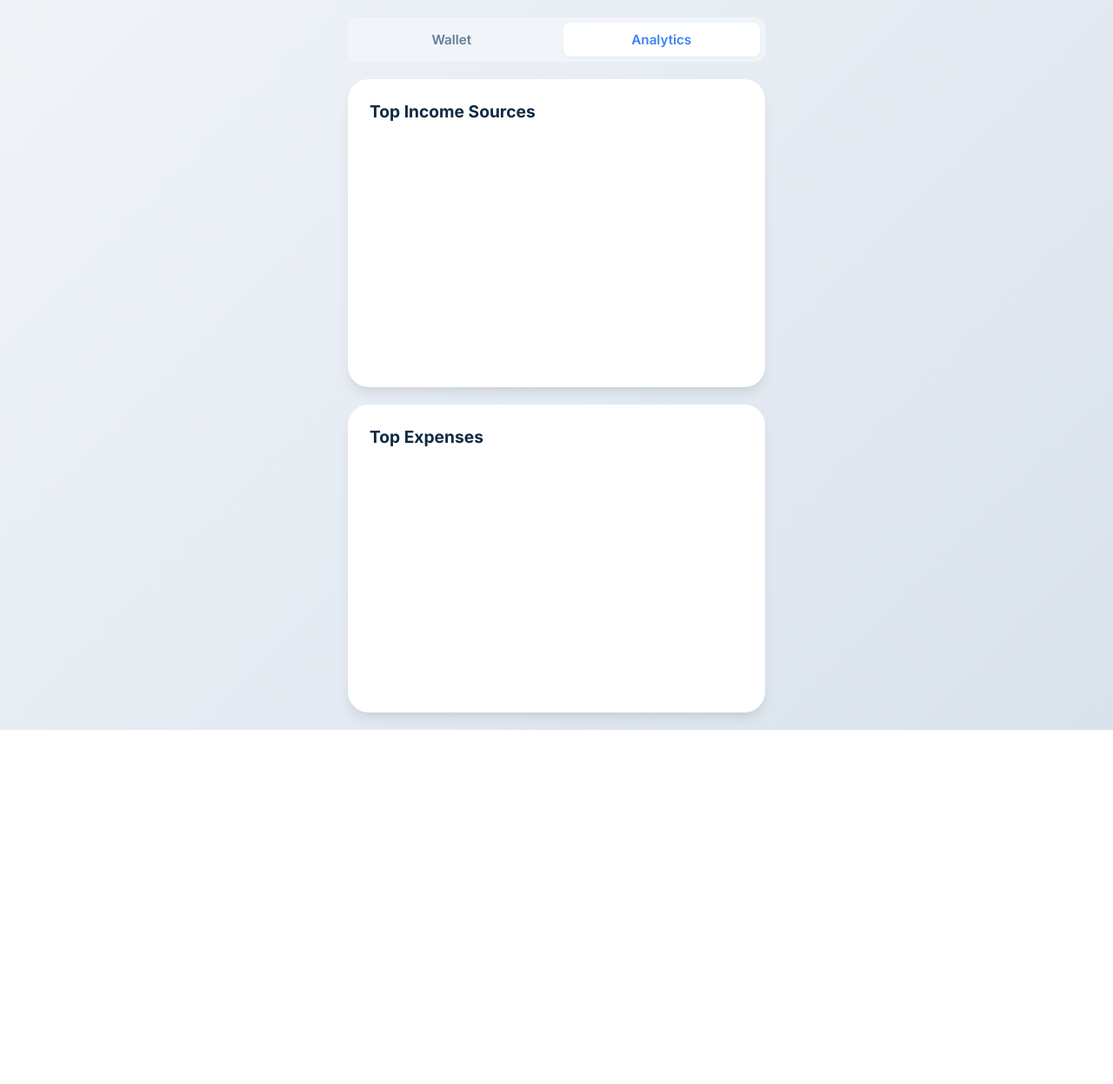
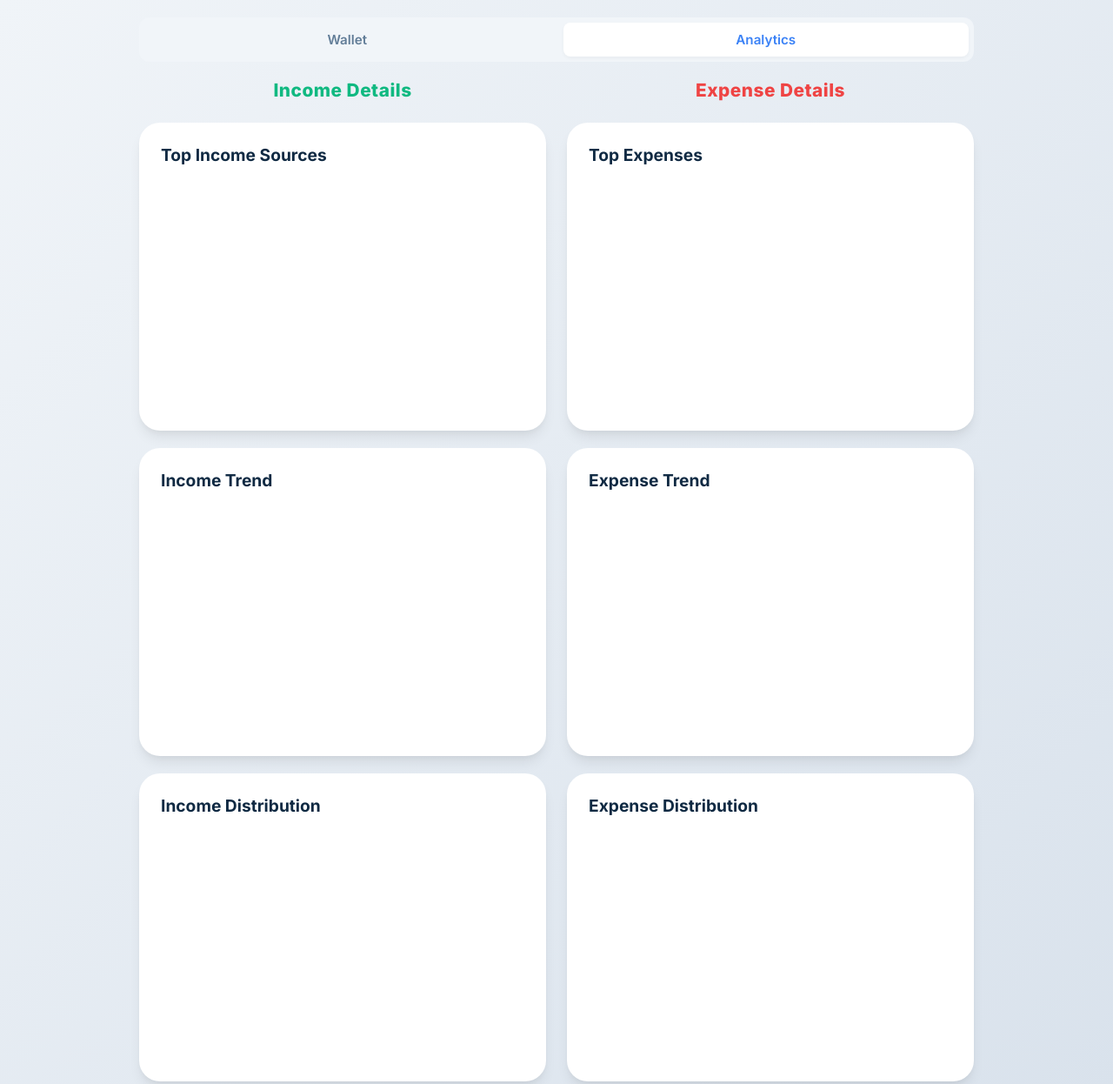
Before and after one commit to ganesh123321/expense-tracker, a plain HTML site: page analytics.html in a window 1280 px wide. Shown: the top 1246 px of the page at 87% size. Before the commit the page ends 839 px from the top, so only its background shows below. Drawn offline with nearby package versions, Linux system fonts and the light colour scheme.

Commit message:
Update Analytics page with 6 detailed charts grid

```diff
--- a/analytics.html
+++ b/analytics.html
@@ -8,14 +8,18 @@
     <link rel="stylesheet" href="style.css">
 </head>
 <body>
-    <div class="app-container">
+    <div class="app-container analytics-layout">
         <!-- Navigation -->
         <nav class="top-nav">
             <a href="index.html">Wallet</a>
             <a href="analytics.html" class="active">Analytics</a>
         </nav>
 
-        <!-- Income Chart Section -->
+        <div class="charts-grid-2-col">
+            <!-- Left Column: Income Details -->
+            <div class="column-wrapper">
+                <h2 class="col-header inc-header">Income Details</h2>
+
                 <section class="transactions-section">
                     <div class="section-header">
                         <h2>Top Income Sources</h2>
@@ -25,7 +29,29 @@
                     </div>
                 </section>
 
-        <!-- Expense Chart Section -->
+                <section class="transactions-section">
+                    <div class="section-header">
+                        <h2>Income Trend</h2>
+                    </div>
+                    <div style="width: 100%; height: 260px; position: relative;">
+                        <canvas id="incomeTrendCanvas"></canvas>
+                    </div>
+                </section>
+
+                <section class="transactions-section">
+                    <div class="section-header">
+                        <h2>Income Distribution</h2>
+                    </div>
+                    <div style="width: 100%; height: 260px; position: relative;">
+                        <canvas id="incomeDoughnutCanvas"></canvas>
+                    </div>
+                </section>
+            </div>
+
+            <!-- Right Column: Expense Details -->
+            <div class="column-wrapper">
+                <h2 class="col-header exp-header">Expense Details</h2>
+
                 <section class="transactions-section">
                     <div class="section-header">
                         <h2>Top Expenses</h2>
@@ -35,6 +61,25 @@
                     </div>
                 </section>
 
+                <section class="transactions-section">
+                    <div class="section-header">
+                        <h2>Expense Trend</h2>
+                    </div>
+                    <div style="width: 100%; height: 260px; position: relative;">
+                        <canvas id="expenseTrendCanvas"></canvas>
+                    </div>
+                </section>
+
+                <section class="transactions-section">
+                    <div class="section-header">
+                        <h2>Expense Distribution</h2>
+                    </div>
+                    <div style="width: 100%; height: 260px; position: relative;">
+                        <canvas id="expenseDoughnutCanvas"></canvas>
+                    </div>
+                </section>
+            </div>
+        </div>
     </div>
 
     <!-- Chart.js Plugin -->
--- a/analytics.js
+++ b/analytics.js
@@ -10,19 +10,28 @@ function formatNumber(num) {
 function processAnalytics() {
     const incomeGroups = {};
     const expenseGroups = {};
+    const incTrendMap = {};
+    const expTrendMap = {};
 
     transactions.forEach(t => {
         const text = t.text.trim().toLowerCase();
         // Capitalize for grouping
         const displayName = text.charAt(0).toUpperCase() + text.slice(1);
 
+        let d = new Date(t.date);
+        if (isNaN(d.getTime())) d = new Date(); // fallback
+        const dateKey = d.toISOString().split('T')[0]; // "YYYY-MM-DD"
+
         if (t.amount > 0) {
             incomeGroups[displayName] = (incomeGroups[displayName] || 0) + t.amount;
+            incTrendMap[dateKey] = (incTrendMap[dateKey] || 0) + t.amount;
         } else {
             expenseGroups[displayName] = (expenseGroups[displayName] || 0) + Math.abs(t.amount);
+            expTrendMap[dateKey] = (expTrendMap[dateKey] || 0) + Math.abs(t.amount);
         }
     });
 
+    // 1 & 2: Top Sources (Bar)
     const incomes = Object.keys(incomeGroups).map(key => ({
         name: key,
         amount: incomeGroups[key]
@@ -33,13 +42,42 @@ function processAnalytics() {
         amount: expenseGroups[key]
     })).sort((a, b) => b.amount - a.amount);
 
-    // Render using Chart.js now
-    renderBarChart('incomeCanvas', incomes, '#10b981', 'Total Income');
-    renderBarChart('expenseCanvas', expenses, '#ef4444', 'Total Expense');
+    // 3 & 4: Timeline / Trend (Line)
+    const incKeys = Object.keys(incTrendMap).sort();
+    const expKeys = Object.keys(expTrendMap).sort();
+
+    const incTrend = incKeys.map(k => {
+        const parts = k.split('-');
+        return { name: `${parts[1]}/${parts[2]}`, amount: incTrendMap[k] };
+    });
+
+    const expTrend = expKeys.map(k => {
+        const parts = k.split('-');
+        return { name: `${parts[1]}/${parts[2]}`, amount: expTrendMap[k] };
+    });
+
+    // Color palettes for Doughnut charts
+    const incColors = ['#059669', '#10b981', '#34d399', '#6ee7b7', '#a7f3d0'];
+    const expColors = ['#b91c1c', '#ef4444', '#f87171', '#fca5a5', '#fecaca'];
+
+    // Render Bar Charts
+    renderChart('bar', 'incomeCanvas', incomes, '#10b981', 'Total Income');
+    renderChart('bar', 'expenseCanvas', expenses, '#ef4444', 'Total Expense');
+
+    // Render Line Charts (Trend)
+    renderChart('line', 'incomeTrendCanvas', incTrend, '#10b981', 'Income Trend');
+    renderChart('line', 'expenseTrendCanvas', expTrend, '#ef4444', 'Expense Trend');
+
+    // Render Doughnut Charts (Distribution)
+    // We reuse incomes and expenses but just pick top 5
+    renderChart('doughnut', 'incomeDoughnutCanvas', incomes.slice(0, 5), incColors, 'Income Dist');
+    renderChart('doughnut', 'expenseDoughnutCanvas', expenses.slice(0, 5), expColors, 'Expense Dist');
 }
 
-function renderBarChart(canvasId, data, colorHex, labelText) {
-    const ctx = document.getElementById(canvasId).getContext('2d');
+function renderChart(type, canvasId, data, colorInfo, labelText) {
+    const canvas = document.getElementById(canvasId);
+    if(!canvas) return;
+    const ctx = canvas.getContext('2d');
 
     if (data.length === 0) {
         new Chart(ctx, {
@@ -49,7 +87,7 @@ function renderBarChart(canvasId, data, colorHex, labelText) {
                 responsive: true,
                 maintainAspectRatio: false,
                 scales: {
-                    y: { beginAtZero: true, display: false },
+                    y: { display: false },
                     x: { display: false }
                 },
                 plugins: { legend: { display: false }, tooltip: { enabled: false } }
@@ -61,33 +99,57 @@ function renderBarChart(canvasId, data, colorHex, labelText) {
     const labels = data.map(d => d.name);
     const values = data.map(d => d.amount);
 
-    new Chart(ctx, {
-        type: 'bar',
-        data: {
+    let chartData = {
         labels: labels,
         datasets: [{
             label: labelText,
             data: values,
-                backgroundColor: colorHex,
-                borderRadius: 8, // Fintech soft rounded corners
-                borderWidth: 0,
-                barPercentage: 0.6 // Slightly thinner bars for modern feel
+            backgroundColor: colorInfo,
+            borderColor: type === 'line' ? colorInfo : (type === 'doughnut' ? '#fff' : 'transparent'),
+            borderWidth: type === 'doughnut' ? 2 : (type === 'line' ? 3 : 0),
+            fill: type === 'line' ? {
+                target: 'origin',
+                above: (type === 'line' && !Array.isArray(colorInfo)) ? colorInfo + '20' : 'transparent' // transparent or light fill
+            } : false,
+            tension: type === 'line' ? 0.3 : 0, // smooth curves for line charts
+            borderRadius: type === 'bar' ? 6 : 0,
+            barPercentage: type === 'bar' ? 0.6 : 0.9
         }]
-        },
-        options: {
+    };
+
+    let chartOpts = {
         responsive: true,
         maintainAspectRatio: false,
-            scales: {
+        plugins: {
+            legend: {
+                display: type === 'doughnut',
+                position: 'right',
+                labels: { font: { family: 'Inter', size: 10 } }
+            },
+            tooltip: {
+                backgroundColor: '#102a43',
+                padding: 12,
+                titleFont: { family: 'Inter', size: 13, weight: '500' },
+                bodyFont: { family: 'Inter', size: 14, weight: '700' },
+                callbacks: {
+                    label: function(context) {
+                        return ` ₹${formatNumber(context.raw)}`;
+                    }
+                }
+            }
+        }
+    };
+
+    if (type !== 'doughnut') {
+        chartOpts.scales = {
             y: {
                 beginAtZero: true,
-                    border: { display: false }, // Hide the main axis line
-                    grid: { color: '#f1f5f9' }, // Very subtle horizontal guides
+                border: { display: false },
+                grid: { color: '#f1f5f9' },
                 ticks: {
-                        callback: function(value) {
-                            return '₹' + formatNumber(value);
-                        },
+                    callback: function(value) { return '₹' + formatNumber(value); },
                     color: '#9fb3c8',
-                        font: { family: 'Inter', size: 11 }
+                    font: { family: 'Inter', size: 10 }
                 }
             },
             x: {
@@ -95,25 +157,16 @@ function renderBarChart(canvasId, data, colorHex, labelText) {
                 border: { display: false },
                 ticks: {
                     color: '#627d98',
-                        font: { family: 'Inter', size: 12, weight: '500' }
+                    font: { family: 'Inter', size: 11, weight: '500' }
                 }
             }
-            },
-            plugins: {
-                legend: { display: false },
-                tooltip: {
-                    backgroundColor: '#102a43', // Dark premium tooltip
-                    padding: 12,
-                    titleFont: { family: 'Inter', size: 13, weight: '500' },
-                    bodyFont: { family: 'Inter', size: 15, weight: '700' },
-                    callbacks: {
-                        label: function(context) {
-                            return ` ₹${formatNumber(context.raw)}`;
+        };
     }
-                    }
-                }
-            }
-        }
+
+    new Chart(ctx, {
+        type: type,
+        data: chartData,
+        options: chartOpts
     });
 }
 
--- a/style.css
+++ b/style.css
@@ -39,6 +39,39 @@ body {
     display: flex;
     flex-direction: column;
     gap: 20px;
+}
+
+.analytics-layout {
+    max-width: 960px;
+}
+
+.charts-grid-2-col {
+    display: grid;
+    grid-template-columns: repeat(2, 1fr);
+    gap: 24px;
+    width: 100%;
+}
+
+.column-wrapper {
+    display: flex;
+    flex-direction: column;
+    gap: 20px;
+}
+
+.col-header {
+    text-align: center;
+    font-size: 1.3rem;
+    font-weight: 800;
+    margin-bottom: 5px;
+    letter-spacing: 0.5px;
+}
+.inc-header { color: var(--inc-color); }
+.exp-header { color: var(--exp-color); }
+
+@media (max-width: 768px) {
+    .charts-grid-2-col {
+        grid-template-columns: 1fr;
+    }
 }
 
 /* Nav */
```
Also changed, not shown: index.html (+0 -6 lines). Lines whose indentation alone changed are shown as unchanged.
